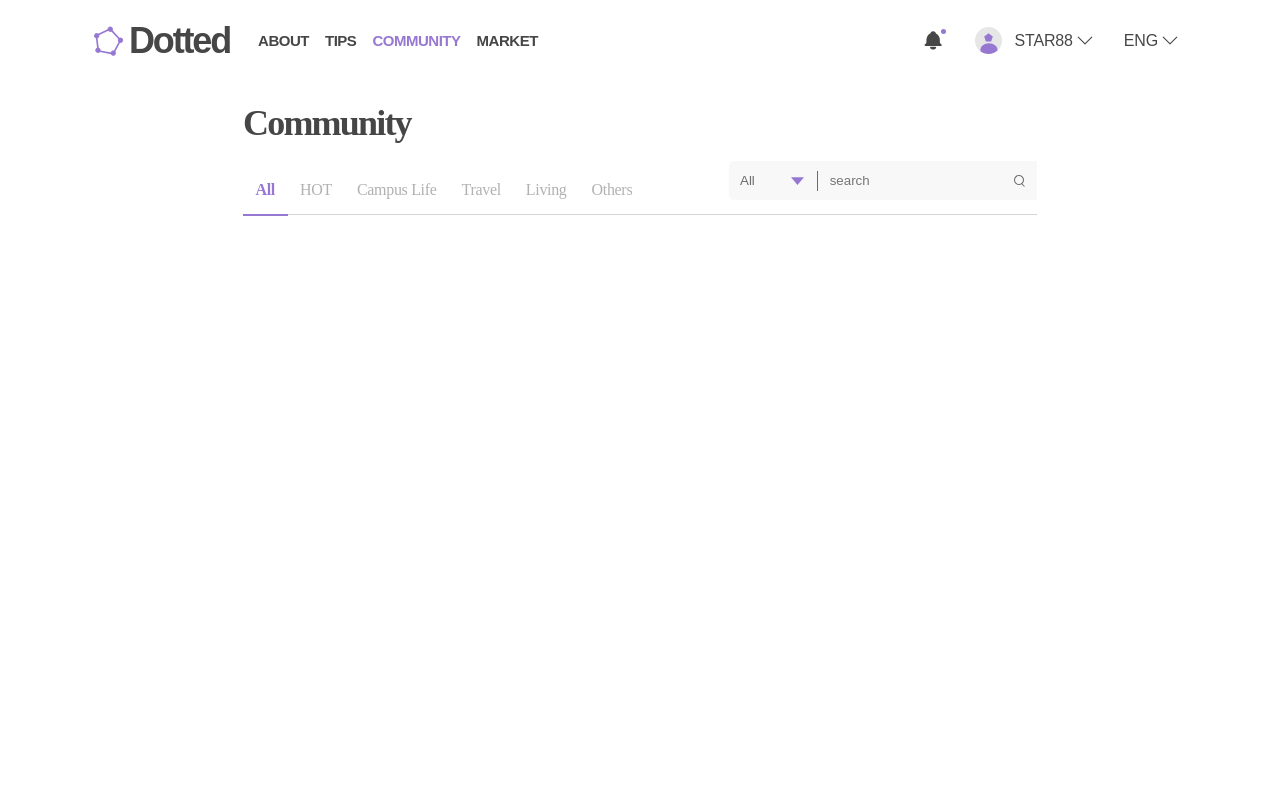
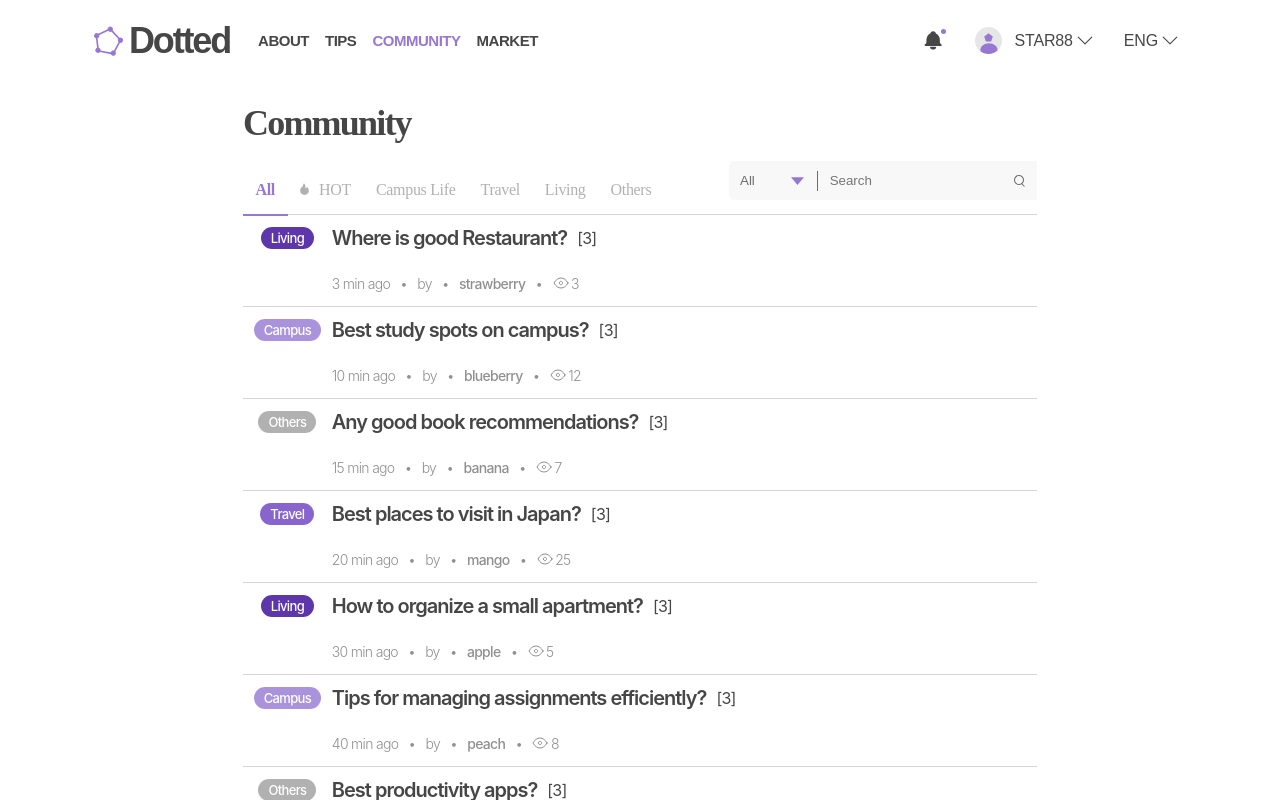
Before and after one commit to shu07002/Dotted-frontend, a React (Vite) app: page /community in a window 1280 px wide. Built offline with nearby package versions, Linux system fonts and the light colour scheme.

Commit message:
style: Community 페이지(글 리스트) UI 구현 완료

```diff
--- /dev/null
+++ b/src/components/CommunityPage/PostingList.tsx
@@ -0,0 +1,184 @@
+import React from 'react';
+import styled from 'styled-components';
+import Eye from '@/assets/svg/CommunityPage/Eye.svg?react';
+
+const PostingTagsColors: Record<string, string> = {
+  Living: `purple950`,
+  Travel: 'purple650',
+  Others: 'gray400',
+  Campus: 'purple450'
+};
+
+const getTagColor = (tag: string) => PostingTagsColors[tag];
+const PostingTagWrapper = ({ tag }: { tag: string }) => {
+  return (
+    <PostingTag $color={getTagColor(tag)}>
+      <div>{tag}</div>
+    </PostingTag>
+  );
+};
+
+export interface CommunityPost {
+  tag: string; // 허용된 태그만 사용 가능
+  title: string;
+  createdAt: string;
+  writer: string;
+  view: number;
+}
+
+interface PostingListProps {
+  pagedData: CommunityPost[];
+}
+
+export default function PostingList({ pagedData }: PostingListProps) {
+  return (
+    <PostingListWrapper>
+      {pagedData.map((post: CommunityPost, idx: number) => (
+        <li>
+          <PostingTagContainer>
+            <PostingTagWrapper tag={post.tag} />
+            <div></div>
+          </PostingTagContainer>
+          <PostingInfo>
+            <PostingTitle>
+              <span>{post.title}</span>
+              <span>[3]</span>
+            </PostingTitle>
+            <PostingWriter>
+              <span>{post.createdAt}</span>
+              <span>•</span>
+              <span>by</span>
+              <span>•</span>
+              <span>{post.writer}</span>
+              <span>•</span>
+              <span>
+                <Eye /> {post.view}
+              </span>
+            </PostingWriter>
+          </PostingInfo>
+        </li>
+      ))}
+    </PostingListWrapper>
+  );
+}
+
+const PostingListWrapper = styled.ul`
+  width: 100%;
+
+  > li {
+    cursor: pointer;
+    width: 100%;
+    height: 9.2rem;
+    display: flex;
+    border-bottom: 1px solid ${({ theme }) => theme.colors.gray300};
+
+    &:hover {
+      background-color: ${({ theme }) => theme.colors.gray100};
+    }
+  }
+`;
+
+const PostingTagContainer = styled.div`
+  width: 10rem;
+  height: 50%;
+  > div {
+    width: 100%;
+    height: 100%;
+
+    display: flex;
+    align-items: center;
+    justify-content: center;
+  }
+`;
+
+const PostingInfo = styled.div`
+  width: 100%;
+  height: 50%;
+`;
+
+const PostingTitle = styled.div`
+  width: 100%;
+  height: 100%;
+
+  display: flex;
+  align-items: center;
+  gap: 1rem;
+
+  > span {
+    &:first-child {
+      color: ${({ theme }) => theme.colors.gray700};
+      font-size: 2rem;
+      font-weight: 600;
+      letter-spacing: -0.1rem;
+    }
+
+    color: ${({ theme }) => theme.colors.gray700};
+    font-family: Inter;
+    font-size: 1.6rem;
+    font-style: normal;
+    font-weight: 400;
+    line-height: normal;
+    letter-spacing: -0.08rem;
+  }
+`;
+
+const PostingWriter = styled.div`
+  width: 100%;
+  height: 100%;
+
+  display: flex;
+  align-items: center;
+  gap: 1rem;
+
+  > span {
+    height: 100%;
+    display: flex;
+    align-items: center;
+    gap: 0.25rem;
+    color: ${({ theme }) => theme.colors.gray500};
+    font-family: Inter;
+    font-style: normal;
+    line-height: normal;
+    letter-spacing: -0.07rem;
+
+    &:first-child,
+    &:nth-child(2),
+    &:nth-child(3),
+    &:nth-child(4),
+    &:nth-child(6),
+    &:nth-child(7) {
+      font-size: 1.4rem;
+      font-weight: 300;
+    }
+
+    &:nth-child(5) {
+      font-size: 1.4rem;
+      font-weight: 500;
+    }
+
+    > svg {
+      display: flex;
+      align-items: center;
+    }
+  }
+`;
+
+const PostingTag = styled.div<{ $color: string }>`
+  color: ${({ theme }) => theme.colors.gray50};
+  text-align: center;
+  font-family: Inter;
+  font-size: 1.3rem;
+  font-style: normal;
+  font-weight: 500;
+  line-height: normal;
+  letter-spacing: -0.065rem;
+
+  > div {
+    display: flex;
+    align-items: center;
+    padding: 1rem;
+    height: 2.2rem;
+    border-radius: 1.6rem;
+    background-color: ${({ theme, $color }) => `${theme.colors[$color]}`};
+  }
+`;
--- /dev/null
+++ b/src/components/CommunityPage/SearchBar.tsx
@@ -0,0 +1,87 @@
+import React from 'react';
+import styled from 'styled-components';
+import Magnifier from '@/assets/svg/CommunityPage/Magnifier.svg?react';
+
+export default function SearchBar() {
+  return (
+    <SearchBarWrapper>
+      <Filter>
+        <option value="all">All</option>
+        <option value="title">Title</option>
+        <option value="content">Content</option>
+      </Filter>
+      <Cross />
+      <ContentInputWrapper>
+        <label htmlFor="content"></label>
+        <input type="text" name="content" placeholder="Search" />
+        <Magnifier />
+      </ContentInputWrapper>
+    </SearchBarWrapper>
+  );
+}
+
+const SearchBarWrapper = styled.div`
+  display: flex;
+  align-items: center;
+
+  background-color: ${({ theme }) => theme.colors.backgroundLayer1};
+  margin-bottom: 1.4rem;
+  border-radius: 0.5rem 0 0 0.5rem;
+`;
+
+const Filter = styled.select`
+  cursor: pointer;
+  border-radius: 0.5rem 0 0 0.5rem;
+  outline: none;
+
+  display: flex;
+  color: ${({ theme }) => theme.colors.gray600};
+  border: none;
+  padding: 1.1rem 2rem 1.1rem 1.1rem;
+
+  background: url('/src/assets/svg/CommunityPage/DropDown.svg') no-repeat 97%
+    50%/15px auto;
+
+  -webkit-appearance: none; /* 크롬 화살표 없애기 */
+  -moz-appearance: none; /* 파이어폭스 화살표 없애기 */
+  appearance: none; /* 화살표 없애기 */
+
+  > option {
+    color: ${({ theme }) => theme.colors.gray600};
+    font-family: Inter;
+    font-size: 1.4rem;
+    font-style: normal;
+    font-weight: 400;
+    line-height: normal;
+  }
+`;
+
+const Cross = styled.div`
+  margin: 0 1rem;
+  width: 1px;
+  height: 2rem;
+  background-color: ${({ theme }) => theme.colors.gray600};
+`;
+
+const ContentInputWrapper = styled.div`
+  position: relative;
+  display: flex;
+  align-items: center;
+  width: 100%;
+  border-radius: 0 0.5rem 0.5rem 0;
+  padding: 1.1rem 2rem 1.1rem 0;
+  > input {
+    width: 100%;
+    padding-right: 1rem;
+    border-radius: 0 0.5rem 0.5rem 0;
+    border: none;
+    outline: none;
+    background-color: ${({ theme }) => theme.colors.backgroundLayer1};
+  }
+
+  > svg {
+    cursor: pointer;
+    position: absolute;
+    right: 1.2rem;
+  }
+`;
--- a/src/components/CommunityPage/TagList.tsx
+++ b/src/components/CommunityPage/TagList.tsx
@@ -1,6 +1,6 @@
 import { motion } from 'framer-motion';
-import React from 'react';
 import styled from 'styled-components';
+import Fire from '@/assets/svg/CommunityPage/Fire.svg?react';
 
 const tags = ['All', 'HOT', 'Campus Life', 'Travel', 'Living', 'Others'];
 
@@ -19,6 +19,7 @@ export default function TagList({ selectedTag, onClickTag }: TagListProps) {
             onClick={() => onClickTag(tag)}
             $selected={selectedTag === tag}
           >
+            {tag === 'HOT' && <Fire />}
             {tag}
           </Tag>
           {selectedTag === tag && (
@@ -42,7 +43,7 @@ const TagListContainer = styled.ul`
   display: flex;
   align-items: end;
 
-  @media (max-width: 1205px) {
+  @media (max-width: 1235px) {
     display: grid;
     grid-template-columns: repeat(3, minmax(4rem, 1fr));
   }
@@ -85,6 +86,14 @@ const Tag = styled.li<{ $selected: boolean }>`
       : `&:hover {
     background-color: ${theme.colors.backgroundBase};
   }`};
+
+  > svg {
+    margin-right: 1rem;
+    path {
+      fill: ${({ theme, $selected }) =>
+        $selected ? `${theme.colors.purple600}` : `${theme.colors.gray400}`};
+    }
+  }
 `;
 const MotionUnderline = styled(motion.div)`
   width: 100%;
--- /dev/null
+++ b/src/components/CommunityPage/testData.ts
@@ -0,0 +1,142 @@
+export const communityData = [
+  {
+    tag: 'Living',
+    title: 'Where is good Restaurant?',
+    createdAt: '3 min ago',
+    writer: 'strawberry',
+    view: 3
+  },
+  {
+    tag: 'Campus',
+    title: 'Best study spots on campus?',
+    createdAt: '10 min ago',
+    writer: 'blueberry',
+    view: 12
+  },
+  {
+    tag: 'Others',
+    title: 'Any good book recommendations?',
+    createdAt: '15 min ago',
+    writer: 'banana',
+    view: 7
+  },
+  {
+    tag: 'Travel',
+    title: 'Best places to visit in Japan?',
+    createdAt: '20 min ago',
+    writer: 'mango',
+    view: 25
+  },
+  {
+    tag: 'Living',
+    title: 'How to organize a small apartment?',
+    createdAt: '30 min ago',
+    writer: 'apple',
+    view: 5
+  },
+  {
+    tag: 'Campus',
+    title: 'Tips for managing assignments efficiently?',
+    createdAt: '40 min ago',
+    writer: 'peach',
+    view: 8
+  },
+  {
+    tag: 'Others',
+    title: 'Best productivity apps?',
+    createdAt: '50 min ago',
+    writer: 'cherry',
+    view: 6
+  },
+  {
+    tag: 'Travel',
+    title: 'Solo travel tips?',
+    createdAt: '1 hour ago',
+    writer: 'grape',
+    view: 19
+  },
+  {
+    tag: 'Living',
+    title: 'Where to buy affordable furniture?',
+    createdAt: '1 hour ago',
+    writer: 'kiwi',
+    view: 10
+  },
+  {
+    tag: 'Campus',
+    title: 'What are the best clubs to join?',
+    createdAt: '1 hour 30 min ago',
+    writer: 'melon',
+    view: 13
+  },
+  {
+    tag: 'Others',
+    title: 'How to stay motivated?',
+    createdAt: '2 hours ago',
+    writer: 'pineapple',
+    view: 11
+  },
+  {
+    tag: 'Travel',
+    title: 'Backpacking essentials?',
+    createdAt: '2 hours 30 min ago',
+    writer: 'coconut',
+    view: 14
+  },
+  {
+    tag: 'Living',
+    title: 'Meal prep ideas for a week?',
+    createdAt: '3 hours ago',
+    writer: 'pear',
+    view: 9
+  },
+  {
+    tag: 'Campus',
+    title: 'Best places to get coffee on campus?',
+    createdAt: '3 hours 30 min ago',
+    writer: 'orange',
+    view: 5
+  },
+  {
+    tag: 'Others',
+    title: 'Any movie suggestions?',
+    createdAt: '4 hours ago',
+    writer: 'watermelon',
+    view: 18
+  },
+  {
+    tag: 'Travel',
+    title: 'How to plan a budget trip?',
+    createdAt: '4 hours 30 min ago',
+    writer: 'plum',
+    view: 22
+  },
+  {
+    tag: 'Living',
+    title: 'DIY home decor ideas?',
+    createdAt: '5 hours ago',
+    writer: 'grapefruit',
+    view: 16
+  },
+  {
+    tag: 'Campus',
+    title: 'Best ways to network in college?',
+    createdAt: '5 hours 30 min ago',
+    writer: 'lime',
+    view: 20
+  },
+  {
+    tag: 'Others',
+    title: 'Best online learning platforms?',
+    createdAt: '6 hours ago',
+    writer: 'fig',
+    view: 15
+  },
+  {
+    tag: 'Travel',
+    title: 'Is it safe to travel alone?',
+    createdAt: '6 hours 30 min ago',
+    writer: 'berry',
+    view: 27
+  }
+];
--- a/src/pages/tips/CommunityPage.tsx
+++ b/src/pages/tips/CommunityPage.tsx
@@ -1,15 +1,48 @@
+import PostingList from '@/components/CommunityPage/PostingList';
+import SearchBar from '@/components/CommunityPage/SearchBar';
 import TagList from '@/components/CommunityPage/TagList';
-import { useState } from 'react';
+import { communityData } from '@/components/CommunityPage/testData';
+
+import { useEffect, useState } from 'react';
 import styled from 'styled-components';
 
-import Magnifier from '@/assets/svg/CommunityPage/Magnifier.svg?react';
+const data = communityData;
+
+export interface CommunityPost {
+  tag: string; // 허용된 태그만 사용 가능
+  title: string;
+  createdAt: string;
+  writer: string;
+  view: number;
+}
 
 export default function CommunityPage() {
   const [selectedTag, setSelectedTag] = useState('All');
+  const [currentPage, setCurrentPage] = useState(1);
+  const [pagedData, setPagedData] = useState<CommunityPost[]>([]);
 
   const onClickTag = (tag: string) => {
     setSelectedTag(tag);
   };
+
+  useEffect(() => {
+    const start = (currentPage - 1) * 8;
+    const end = start + 8;
+    setPagedData(data.slice(start, end));
+  }, [currentPage]);
+
+  function handleDirectionBtn(targetPage: number) {
+    if (targetPage < 1) {
+      setCurrentPage(1);
+    } else if (targetPage > Math.ceil(data.length / 8)) {
+      setCurrentPage(Math.ceil(data.length / 8));
+    } else {
+      setCurrentPage(targetPage);
+    }
+  }
+  function handlePageChange(targetPage: number) {
+    setCurrentPage(targetPage);
+  }
 
   return (
     <CommunityPageContainer>
@@ -18,20 +51,32 @@ export default function CommunityPage() {
 
         <TagAndSearch>
           <TagList selectedTag={selectedTag} onClickTag={onClickTag} />
-          <SearchBar>
-            <Filter>
-              <option value="all">All</option>
-              <option value="title">Title</option>
-              <option value="content">Content</option>
-            </Filter>
-            <Cross />
-            <ContentInputWrapper>
-              <label htmlFor="content"></label>
-              <input type="text" name="content" placeholder="search" />
-              <Magnifier />
-            </ContentInputWrapper>
-          </SearchBar>
+          <SearchBar />
         </TagAndSearch>
+
+        <PostingList pagedData={pagedData} />
+
+        <BottomWrapper>
+          <PaginationBox>
+            <button onClick={() => handleDirectionBtn(currentPage - 1)}>
+              {'<'}
+            </button>
+            {Array.from({ length: Math.ceil(data.length / 8) }, (_, idx) => (
+              <button
+                className={currentPage === idx + 1 ? 'selected' : ''}
+                key={idx}
+                onClick={() => handlePageChange(idx + 1)}
+              >
+                {idx + 1}
+              </button>
+            ))}
+            <button onClick={() => handleDirectionBtn(currentPage + 1)}>
+              {'>'}
+            </button>
+          </PaginationBox>
+
+          <WriteButton>Write</WriteButton>
+        </BottomWrapper>
       </Wrapper>
     </CommunityPageContainer>
   );
@@ -81,68 +126,64 @@ const TagAndSearch = styled.div`
   }
 `;
 
-const SearchBar = styled.div`
+const PaginationBox = styled.div`
+  width: 100%;
+  padding: 5rem 0;
   display: flex;
-  align-items: center;
+  justify-content: center;
+  gap: 1.5rem;
 
-  background-color: ${({ theme }) => theme.colors.backgroundLayer1};
-  margin-bottom: 1.4rem;
-  border-radius: 0.5rem 0 0 0.5rem;
-`;
+  button {
+    width: 3.1rem;
+    height: 3.1rem;
+    border-radius: 50%;
+    border: none;
+    background: none;
+    font-size: 1.6rem;
+    font-weight: 400;
 
-const Filter = styled.select`
-  cursor: pointer;
-  border-radius: 0.5rem 0 0 0.5rem;
-  outline: none;
+    &.selected {
+      background-color: ${({ theme }) => theme.colors.purple600};
+      color: ${({ theme }) => theme.colors.gray50};
+    }
 
-  display: flex;
-  color: ${({ theme }) => theme.colors.gray600};
-  border: none;
-  padding: 1.1rem 2rem 1.1rem 1.1rem;
-
-  background: url('/src/assets/svg/CommunityPage/DropDown.svg') no-repeat 97%
-    50%/15px auto;
-
-  -webkit-appearance: none; /* 크롬 화살표 없애기 */
-  -moz-appearance: none; /* 파이어폭스 화살표 없애기 */
-  appearance: none; /* 화살표 없애기 */
-
-  > option {
-    color: ${({ theme }) => theme.colors.gray600};
-    font-family: Inter;
-    font-size: 1.4rem;
-    font-style: normal;
-    font-weight: 400;
-    line-height: normal;
+    &:hover {
+      background-color: ${({ theme }) => theme.colors.backgroundBase};
+      cursor: pointer;
+    }
   }
 `;
 
-const Cross = styled.div`
-  margin: 0 1rem;
-  width: 1px;
-  height: 2rem;
-  background-color: ${({ theme }) => theme.colors.gray600};
+const BottomWrapper = styled.div`
+  display: flex;
+  align-items: center;
+  justify-content: space-between;
+  position: relative;
 `;
 
-const ContentInputWrapper = styled.div`
-  position: relative;
+const WriteButton = styled.button`
+  cursor: pointer;
   display: flex;
   align-items: center;
-  width: 100%;
-  border-radius: 0 0.5rem 0.5rem 0;
-  padding: 1.1rem 2rem 1.1rem 0;
-  > input {
-    width: 100%;
-    padding-right: 1rem;
-    border-radius: 0 0.5rem 0.5rem 0;
-    border: none;
-    outline: none;
-    background-color: ${({ theme }) => theme.colors.backgroundLayer1};
-  }
+  justify-content: center;
+  width: 11.8rem;
+  height: 3.4rem;
+  flex-shrink: 0;
+  position: absolute;
+  right: 0;
+  border-radius: 0.5rem;
+  background-color: ${({ theme }) => theme.colors.gray700};
+  border: none;
 
-  > svg {
-    cursor: pointer;
-    position: absolute;
-    right: 1.2rem;
+  color: var(--Gray-Gray_light-gray-50_light, #fff);
+  text-align: center;
+  font-family: Inter;
+  font-size: 1.4rem;
+  font-style: normal;
+  font-weight: 600;
+  line-height: normal;
+
+  &:hover {
+    background-color: ${({ theme }) => theme.colors.gray600};
   }
 `;
```
Also changed, not shown: src/assets/svg/CommunityPage/Fire.svg (added).
